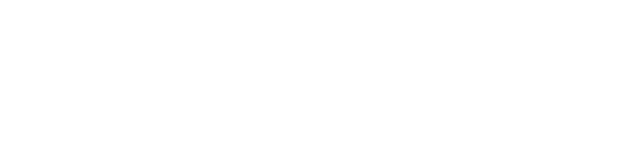
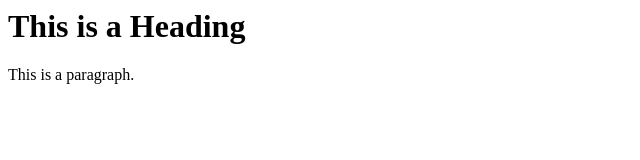
Before and after one commit to Mohan260920/Test, a plain HTML site: page index.html in a window 1280 px wide. Shown: the whole page, without its empty margins (0-640 px from the left). Drawn offline with Linux system fonts and the light colour scheme.

Commit message:
Changes1

```diff
--- a/index.html
+++ b/index.html
@@ -1 +1,11 @@
-<html><head><title>test website</title></head></html>
+<html>
+<head>
+<title>Page Title</title>
+</head>
+<body>
+
+<h1>This is a Heading</h1>
+<p>This is a paragraph.</p>
+
+</body>
+</html>
```
